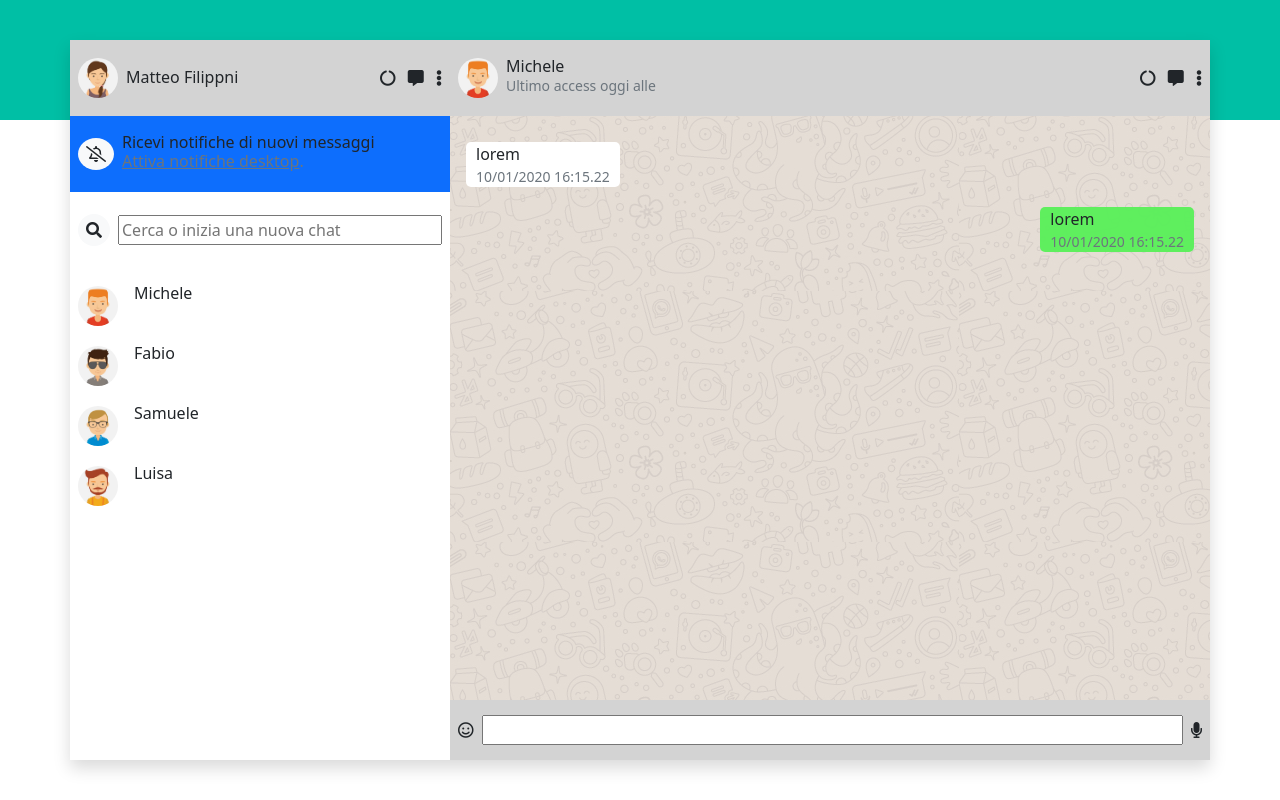
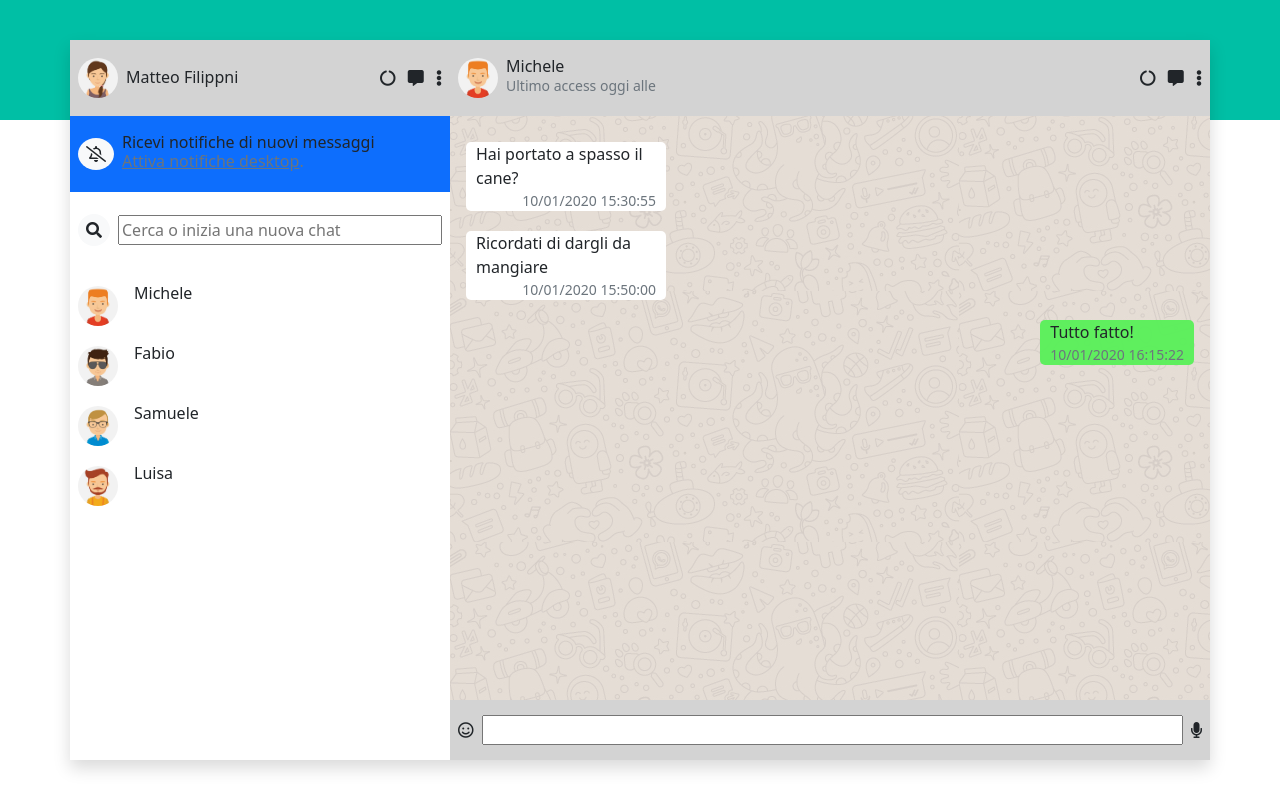
Before and after one commit to MatteoFilippini/vue-boolzapp, a plain HTML site: page index.html in a window 1280 px wide. Drawn offline with nearby package versions, Linux system fonts and the light colour scheme.

Commit message:
defined sent or received message

```diff
--- a/css/style.css
+++ b/css/style.css
@@ -58,6 +58,7 @@ main{
     margin: 10px 0;
     max-width: 200px;
     padding: 0 10px;
+    background-color: white;
 }
 
 .message small{
@@ -65,11 +66,7 @@ main{
     justify-content: flex-end;
 }
 
-.message.receive{
+.received{
     background-color: rgba(90, 240, 90, 0.959);
     align-self: flex-end;
 }
-
-.message-container .message.sent{
-    background-color: white;
-}
--- a/index.html
+++ b/index.html
@@ -93,20 +93,13 @@
                         </div>
                     </section>
                     <section class="d-flex flex-column flex-grow-1 overflow-auto p-3 message-container">
-                        <div class="message sent">
+                        <div class="message" v-for='(message,indexMes) in contacts[currentContact].messages'
+                            :class="{received: isReceived(indexMes)}">
                             <p class="text-message m-0">
-                                lorem
+                                {{message.text}}
                             </p>
                             <time class="text-muted">
-                                <small>10/01/2020 16:15.22</small>
-                            </time>
-                        </div>
-                        <div class="message receive">
-                            <p class="text-message m-0">
-                                lorem
-                            </p>
-                            <time class="text-muted">
-                                <small>10/01/2020 16:15.22</small>
+                                <small>{{message.date}}</small>
                             </time>
                         </div>
                     </section>
--- a/js/script.js
+++ b/js/script.js
@@ -91,12 +91,16 @@ const root = new Vue({
                 ],
             },
         ],
+
     },
     methods: {
         // PRENDO IL SINGOLO CONTATTO
         currentChat(index) {
             this.currentContact = index;
-            console.log(this.currentContact)
+        },
+
+        isReceived(indexMes) {
+            return this.contacts[this.currentContact].messages[indexMes].status === 'received';
         }
     }
 })
```
